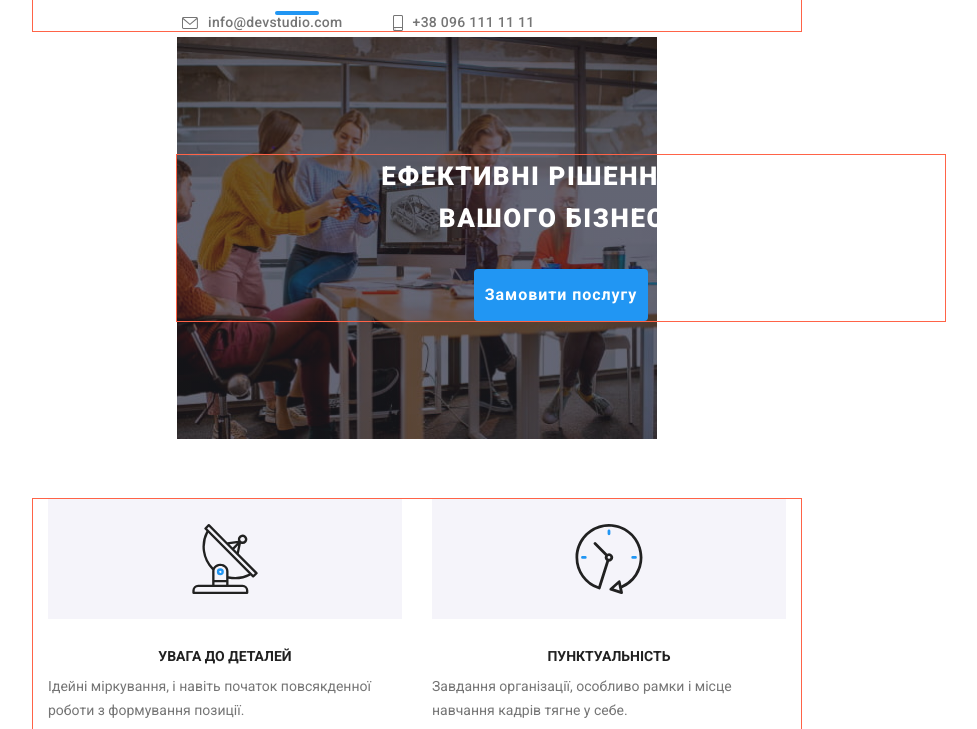
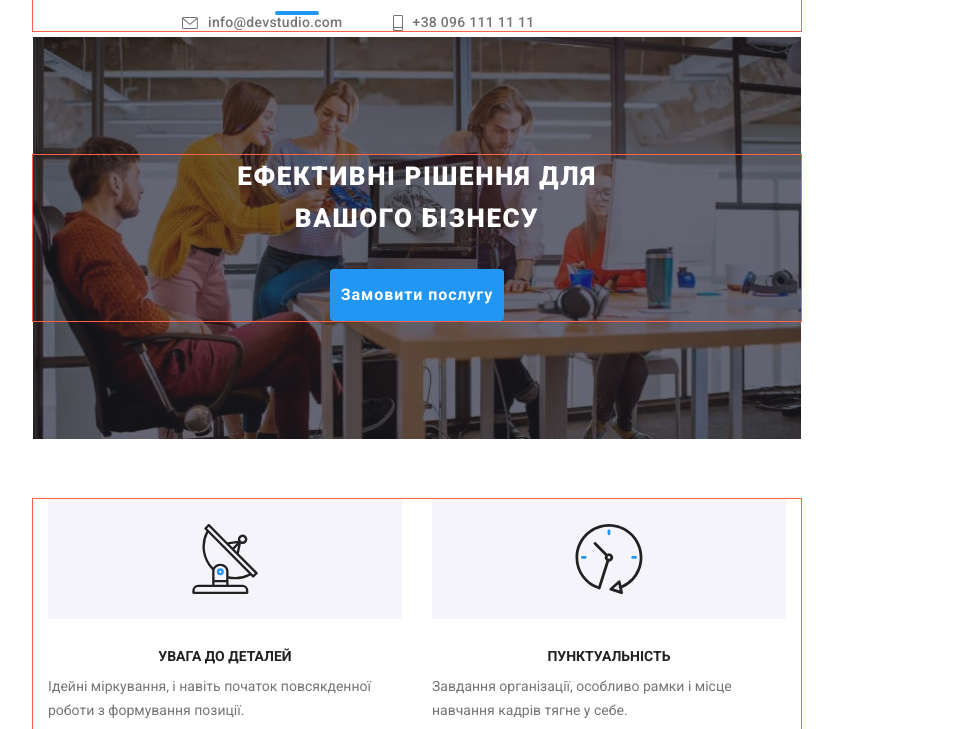
Before and after one commit to Alex-byte256/goit-markup-hw-08, a plain HTML site: page index.html in a window 1280 px wide. Shown: the part 71-800 px from the top of the page, without its empty margins (223-1200 px from the left). Drawn offline with nearby package versions, Linux system fonts and the light colour scheme.

Commit message:
make hero tab

```diff
--- a/scss/layouts/_hero-section.scss
+++ b/scss/layouts/_hero-section.scss
@@ -20,6 +20,26 @@
         rgba(47, 48, 58, 0.4)
       ),
       url(../images/hero-mob-2x.jpg);
+  }
+  @include tablet {
+    width: 768px;
+    max-width: 768px;
+    background-image: linear-gradient(
+        rgba(47, 48, 58, 0.4),
+        rgba(47, 48, 58, 0.4)
+      ),
+      url(../images/hero-tab-1x.jpg);
+    background-repeat: no-repeat;
+    background-size: cover;
+    background-position: center;
+    flex-grow: 1;
+    @include retina {
+      background-image: linear-gradient(
+          rgba(47, 48, 58, 0.4),
+          rgba(47, 48, 58, 0.4)
+        ),
+        url(../images/hero-tab-2x.jpg);
+    }
   }
 }
 
```
Also changed, not shown: css/main.css, css/main.min.css, images/hero-tab-1x.jpg (added), images/hero-tab-2x.jpg (added), 2 other files.
